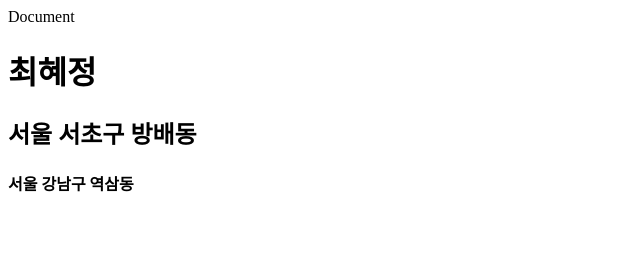
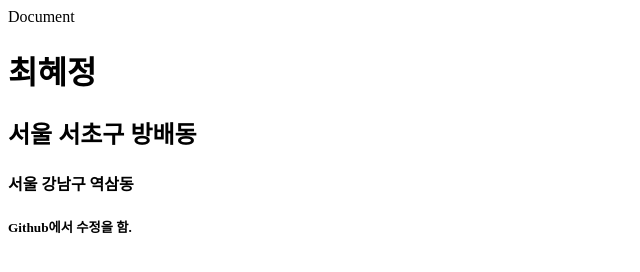
Before and after one commit to hyejungchoi/my-project3, a plain HTML site: page index.html in a window 1280 px wide. Shown: the whole page, without its empty margins (0-640 px from the left). Drawn offline with Linux system fonts and the light colour scheme.

Commit message:
Update index.html

```diff
--- a/index.html
+++ b/index.html
@@ -7,5 +7,6 @@
     <h1>최혜정</h1>
     <h2>서울 서초구 방배동</h2>
     <h4>서울 강남구 역삼동</h4>
+    <h5>Github에서 수정을 함.</h5>
   </body>
 </html>
```
